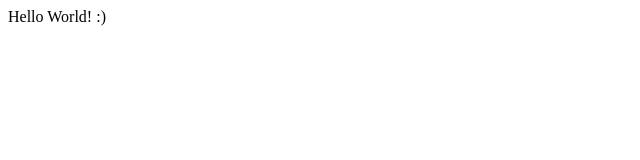
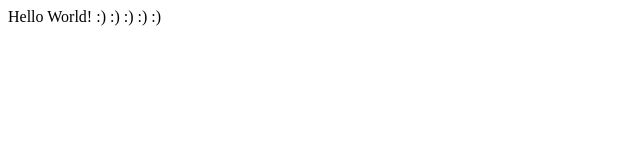
Before and after one commit to balazsreka11/WebApiProjects_jo, a plain HTML site: page WebAPIBase/wwwroot/index.html in a window 1280 px wide. Shown: the full height of the page, 0-640 px from the left. Drawn offline with Linux system fonts and the light colour scheme.

Commit message:
Még pár szmájli :)

```diff
--- a/WebAPIBase/wwwroot/index.html
+++ b/WebAPIBase/wwwroot/index.html
@@ -5,6 +5,6 @@
     <title></title>
 </head>
 <body>
-    Hello World! :)
+    Hello World! :) :) :) :) :)
 </body>
 </html>
```
